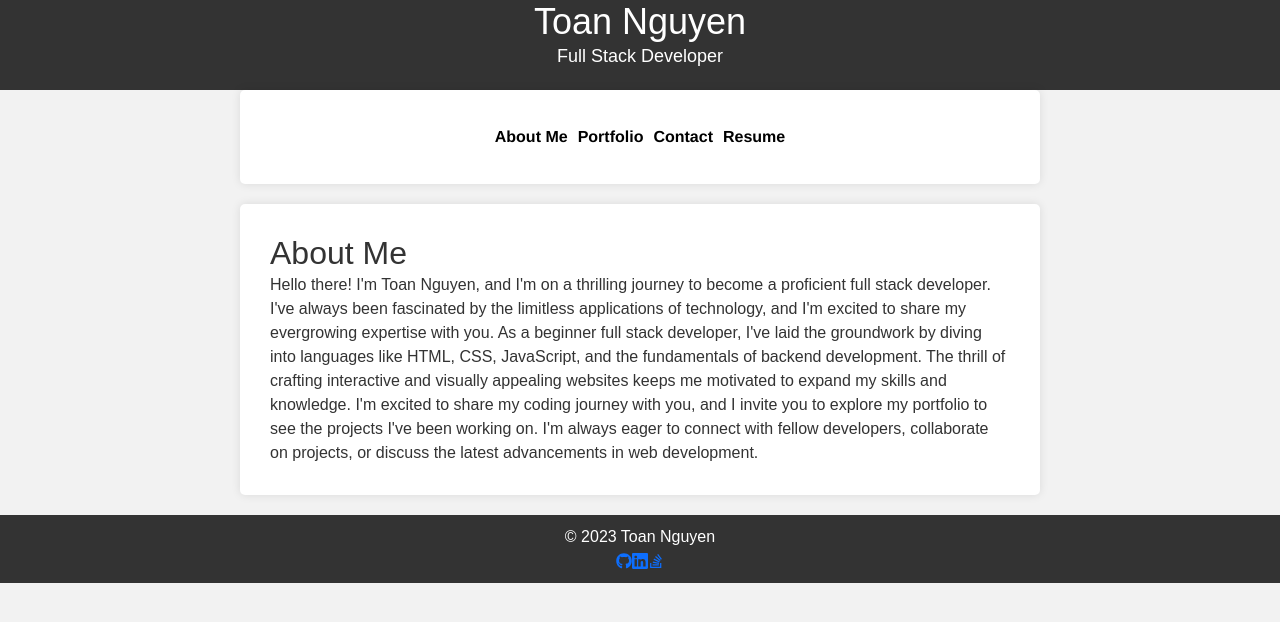
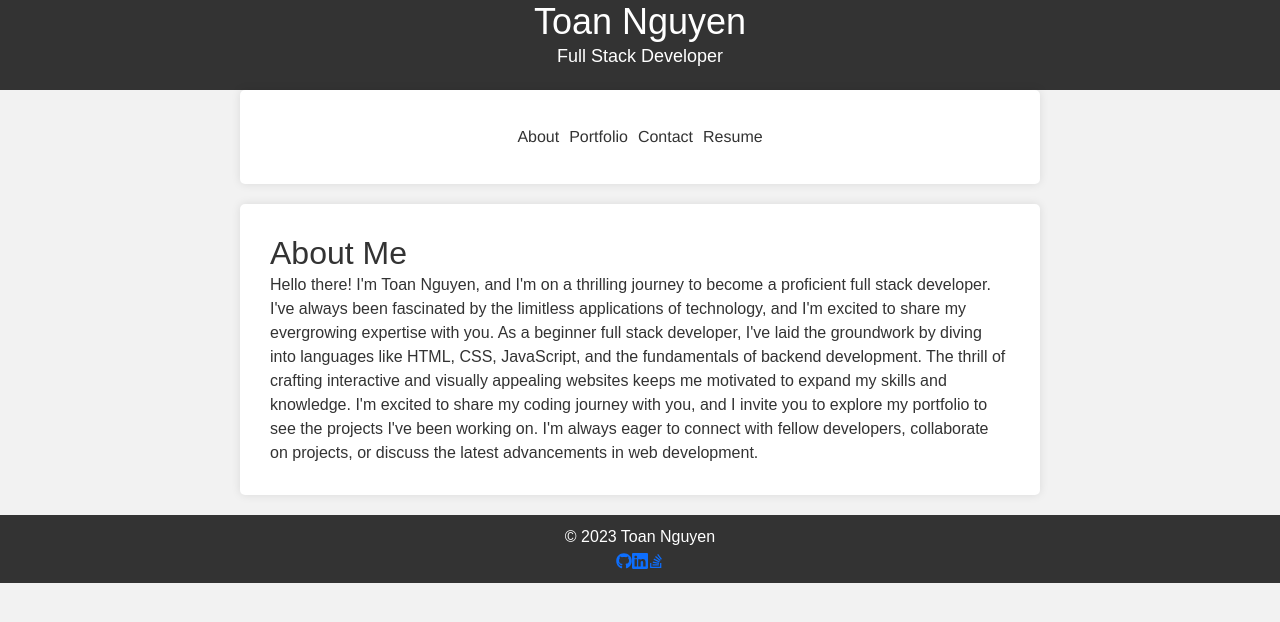
Before and after one commit to nguyent0275/my-react-portfolio, a React (Vite) app: page / in a window 1280 px wide. Shown: the top 622 px of the page. Built offline with nearby package versions, Linux system fonts and the light colour scheme.

Commit message:
replaced <a> tags in navbar with React <Link> tags

```diff
--- a/src/components/Nav.jsx
+++ b/src/components/Nav.jsx
@@ -1,6 +1,9 @@
+import { Link, useLocation } from "react-router-dom";
+
 // exporting the Nav component for App.jsx to use for every page
 export default function Nav() {
   const linkStyle = { border: "1px black", padding: "5px" };
+  const currentPage = useLocation().pathname;
 
   return (
     <nav className="main-header-menu">
@@ -14,16 +17,36 @@ export default function Nav() {
         }}
       >
         <div style={linkStyle}>
-          <a href="/about">About Me</a>
+          <Link
+            to="./About"
+            className={
+              currentPage === "/About" ? "nav-link active" : "nav-link"
+            }
+          >About</Link>
         </div>
         <div style={linkStyle}>
-          <a href="/portfolio">Portfolio</a>
+          <Link
+            to="./Portfolio"
+            className={
+              currentPage === "/Portfolio" ? "nav-link active" : "nav-link"
+            }
+          >Portfolio</Link>
         </div>
         <div style={linkStyle}>
-          <a href="/contact">Contact</a>
+          <Link
+            to="./Contact"
+            className={
+              currentPage === "/Contact" ? "nav-link active" : "nav-link"
+            }
+          >Contact</Link>
         </div>
         <div style={linkStyle}>
-          <a href="/resume">Resume</a>
+          <Link
+            to="./Resume"
+            className={
+              currentPage === "/Resume" ? "nav-link active" : "nav-link"
+            }
+          >Resume</Link>
         </div>
       </section>
     </nav>
```
